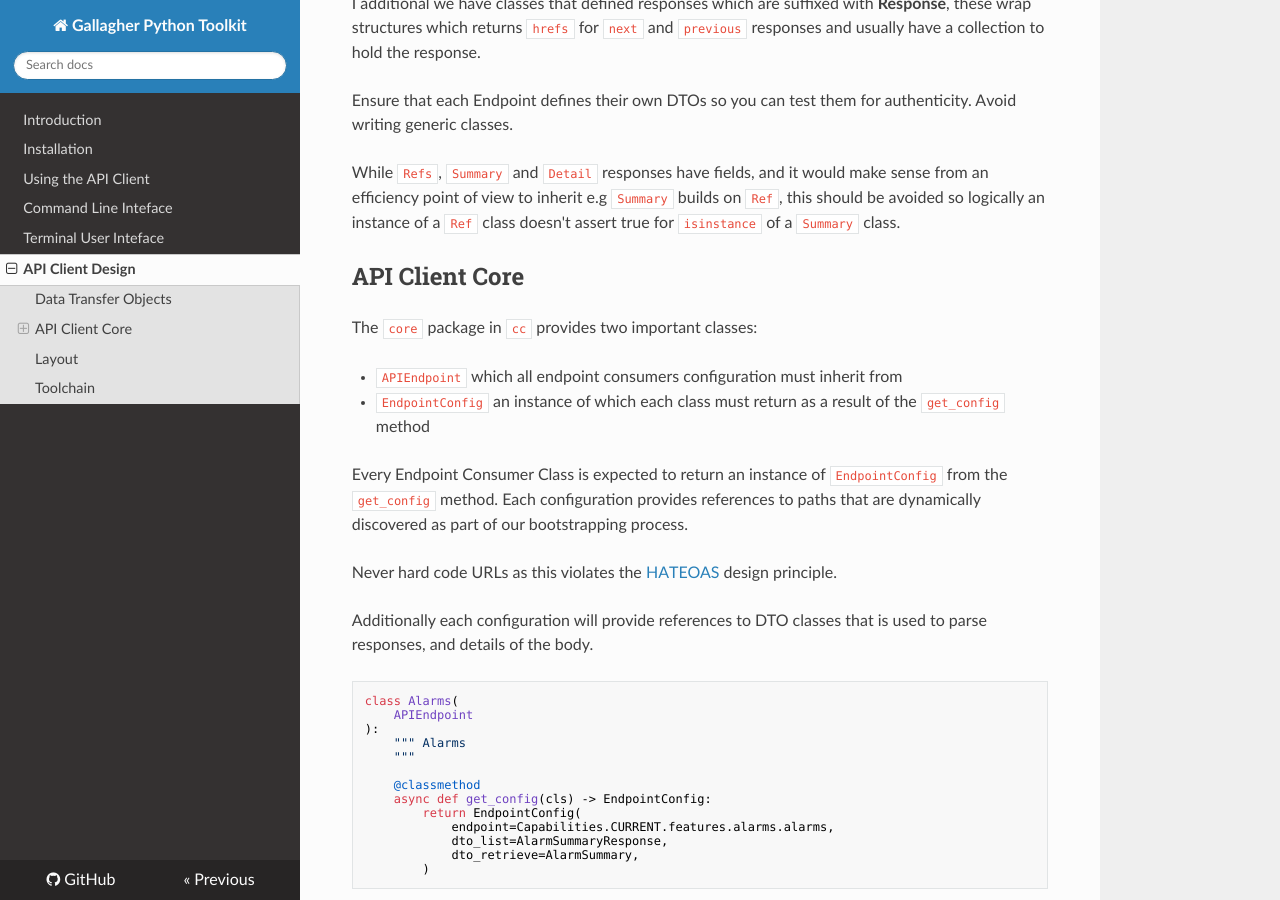
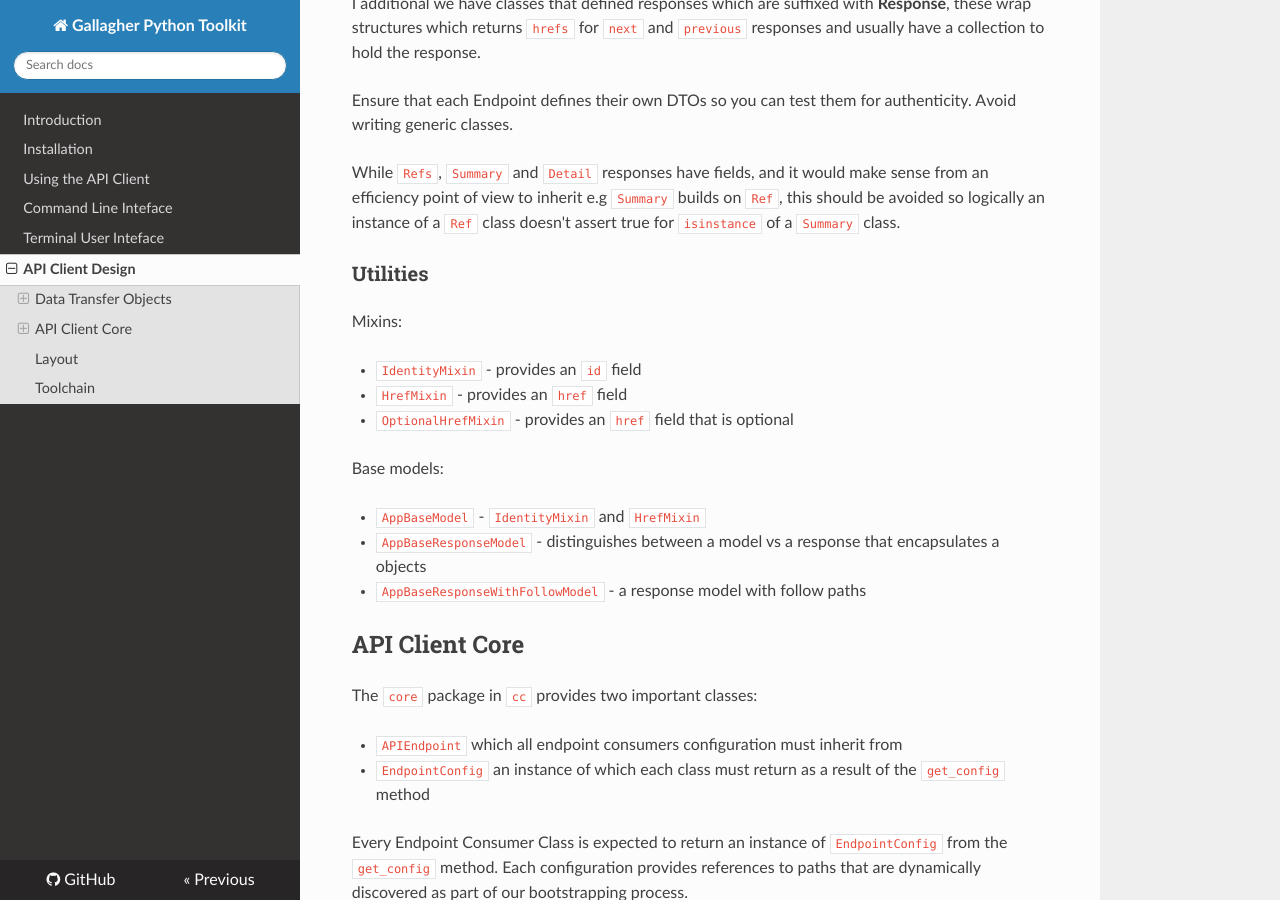
Before and after one commit to anomaly/gallagher, an MkDocs documentation site: the page built from docs/docs/design.md, in a window 1280 px wide and 900 px high, scrolled down 807 px. Built offline with MkDocs 1.6.1, drawn with Linux system fonts in a browser that asks for light colours; nearby versions of some CDN libraries.

Commit message:
docs: placeholders for design docs

````diff
--- a/docs/docs/design.md
+++ b/docs/docs/design.md
@@ -20,6 +20,20 @@
 Ensure that each Endpoint defines their own DTOs so you can test them for authenticity. Avoid writing generic classes.
 
 While `Refs`, `Summary` and `Detail` responses have fields, and it would make sense from an efficiency point of view to inherit e.g `Summary` builds on `Ref`, this should be avoided so logically an instance of a `Ref` class doesn't assert true for `isinstance` of a `Summary` class.
+
+### Utilities
+
+Mixins:
+
+- `IdentityMixin` - provides an `id` field
+- `HrefMixin` - provides an `href` field
+- `OptionalHrefMixin` - provides an `href` field that is optional
+
+Base models:
+
+- `AppBaseModel` - `IdentityMixin` and `HrefMixin`
+- `AppBaseResponseModel` - distinguishes between a model vs a response that encapsulates a objects
+- `AppBaseResponseWithFollowModel` - a response model with follow paths
 
 ## API Client Core
 
@@ -58,16 +72,15 @@
 
 ### Designing Endpoint Consumers
 
-Each API consumer inherits from `APIEndpont` which is defined in  `gallagher.cc.core`. Before each endpoint is executed we run an internal discovery process (see the `_discover` method in `APIEndoint` class).
+Each API consumer inherits from `APIEndpont` which is defined in `gallagher.cc.core`. Before each endpoint is executed we run an internal discovery process (see the `_discover` method in `APIEndoint` class).
 
 We do this to be forwards compatible (see [HATEOAS chapter](https://gallaghersecurity.github.io/cc-rest-docs/ref/events.html) in Gallagher's documentation), but caches the response across a session (a session being an application life cycle) to increase API round trip performance.
 
-The discovered state of the server is stored in a singleton, that's used by all the API endpoints. This can be found in the `core` package, as the `CURRENT` attribute of the  `Capabilities` class. This is always an instance of `DiscoveryResponse`. Because this is instantiated as part of the bootstrap, initially all the URLs are set to `None`, the values are populated ahead of the first API call made to the server.
+The discovered state of the server is stored in a singleton, that's used by all the API endpoints. This can be found in the `core` package, as the `CURRENT` attribute of the `Capabilities` class. This is always an instance of `DiscoveryResponse`. Because this is instantiated as part of the bootstrap, initially all the URLs are set to `None`, the values are populated ahead of the first API call made to the server.
 
 For this reason all `APIEndpoint` classes return a configuration as a result of a function called `get_config` (an `async` method that at a `class` scope) as opposed to a statically assigned class variable (otherwise the URLs would always result to be the initial `None` value).
 
 > If you want to force discovery of the endpoints call `expire_discovery` on the `APIEndpoint` before calling the API endpoint.
-
 
 ```python
 from ..core import (
````
